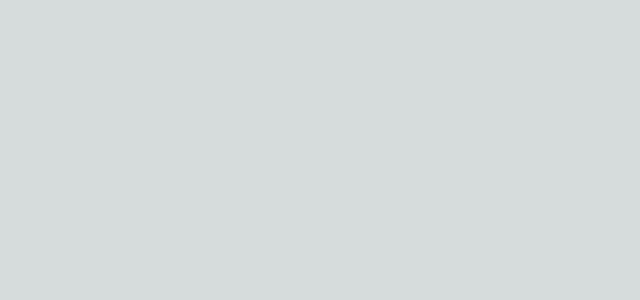
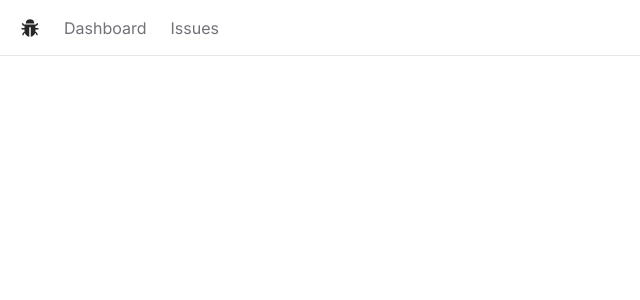
Before and after one commit to CodeMuscle/issue-tracker, a Next.js app: page / in a window 1280 px wide. Shown: the top 300 px of the page, without its empty margins (0-640 px from the left). Built offline with nearby package versions, Linux system fonts and the light colour scheme.

Commit message:
Navbar v1

```diff
--- /dev/null
+++ b/app/Navbar.tsx
@@ -0,0 +1,30 @@
+import Link from 'next/link'
+
+import { AiFillBug } from 'react-icons/ai'
+
+const Navbar = () => {
+
+  const links = [
+    { label: 'Dashboard', href: '/' },
+    { label: 'Issues', href: '/issues' },
+  ]
+
+  return (
+    <nav className="flex space-x-6 border-b mb-5 px-5 h-14 items-center">
+      <Link href={'/'}>
+        <AiFillBug className="w-5 h-5 text-zinc-800 hover:text-zinc-900 transition-colors" />
+      </Link>
+      <ul className="flex space-x-6">
+        {links.map((link) => (
+          <li key={link.label} className="text-zinc-500 hover:text-zinc-800 transition-colors">
+            <Link href={link.href}>
+              {link.label}
+            </Link>
+          </li>
+        ))}
+      </ul>
+    </nav>
+  )
+}
+
+export default Navbar
--- a/app/globals.css
+++ b/app/globals.css
@@ -4,11 +4,11 @@
 
 :root {
   --foreground-rgb: 0, 0, 0;
-  --background-start-rgb: 214, 219, 220;
-  --background-end-rgb: 255, 255, 255;
+  /* --background-start-rgb: 214, 219, 220;
+  --background-end-rgb: 255, 255, 255; */
 }
 
-@media (prefers-color-scheme: dark) {
+@media (prefers-color-scheme: light) {
   :root {
     --foreground-rgb: 255, 255, 255;
     --background-start-rgb: 0, 0, 0;
@@ -18,10 +18,10 @@
 
 body {
   color: rgb(var(--foreground-rgb));
-  background: linear-gradient(
+  /* background: linear-gradient(
       to bottom,
       transparent,
       rgb(var(--background-end-rgb))
     )
-    rgb(var(--background-start-rgb));
+    rgb(var(--background-start-rgb)); */
 }
--- a/app/layout.tsx
+++ b/app/layout.tsx
@@ -1,12 +1,13 @@
 import './globals.css'
 import type { Metadata } from 'next'
 import { Inter } from 'next/font/google'
+import Navbar from './Navbar'
 
 const inter = Inter({ subsets: ['latin'] })
 
-export const metadata: Metadata = {
-  title: 'Create Next App',
-  description: 'Generated by create next app',
+const metadata: Metadata = {
+  title: 'Issue Tracker',
+  description: 'Find and fix all the issues on your behalf',
 }
 
 export default function RootLayout({
@@ -16,7 +17,12 @@
 }) {
   return (
     <html lang="en">
-      <body className={inter.className}>{children}</body>
+      <body className={inter.className}>
+        <Navbar />
+        <main>{children}</main>
+      </body>
     </html>
   )
 }
+
+export { metadata }
--- a/app/page.tsx
+++ b/app/page.tsx
@@ -2,6 +2,8 @@
 
 export default function Home() {
   return (
-    <div></div>
+    <div className="">
+      Hello world!
+    </div>
   )
 }
```
